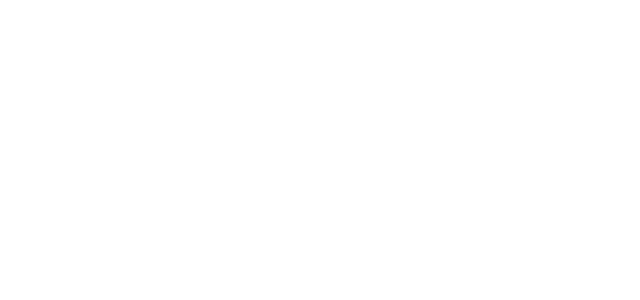
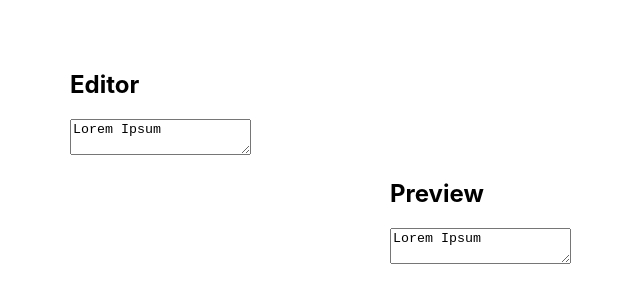
Before and after one commit to koookee/Markdown-previewer, a React (Create React App) app: page / in a window 1280 px wide. Shown: the part 90-390 px from the top of the page, without its empty margins (250-890 px from the left). Built offline with nearby package versions, Linux system fonts and the light colour scheme.

Commit message:
Added an editor and a previewer. Editor passes down its state as a prop to previewer which is then displayed as text

```diff
--- a/src/App.js
+++ b/src/App.js
@@ -1,12 +1,15 @@
 import React from 'react';
 import './App.css';
+import Editor from './Components/Editor.js';
 
-function App() {
-  return (
-    <div>
-
-    </div>
-  );
+class App extends React.Component{
+  render(){
+    return (
+      <div>
+      <Editor />
+      </div>
+    )
+  }
 }
 
 export default App;
--- /dev/null
+++ b/src/Components/Editor.js
@@ -0,0 +1,25 @@
+import React, {Component} from "react";
+import Preview from './Preview.js'
+
+class Editor extends Component{
+  constructor(){
+    super();
+    this.state = {text:"Lorem Ipsum"}
+    this.handleChange = this.handleChange.bind(this);
+  }
+  handleChange(event){
+    this.setState({text : event.target.value})
+  }
+  render(){
+    let display = {margin:"10em 20em"}
+    return(
+      <div style={display}>
+      <h2>Editor</h2>
+      <textarea value={this.state.text} onChange={this.handleChange} />
+      <Preview name={this.state.text} />
+      </div>
+    )
+  }
+}
+
+export default Editor;
--- /dev/null
+++ b/src/Components/Preview.js
@@ -0,0 +1,20 @@
+import React, {Component} from 'react';
+
+
+class Preview extends Component{
+  constructor(){
+    super();
+  }
+  render(){
+    let display = {marginLeft:"20em"}
+    return(
+        <div style={display}>
+        <h2>Preview</h2>
+        <textarea value={this.props.name}/>
+        </div>
+    )
+  }
+}
+
+
+export default Preview;
```
